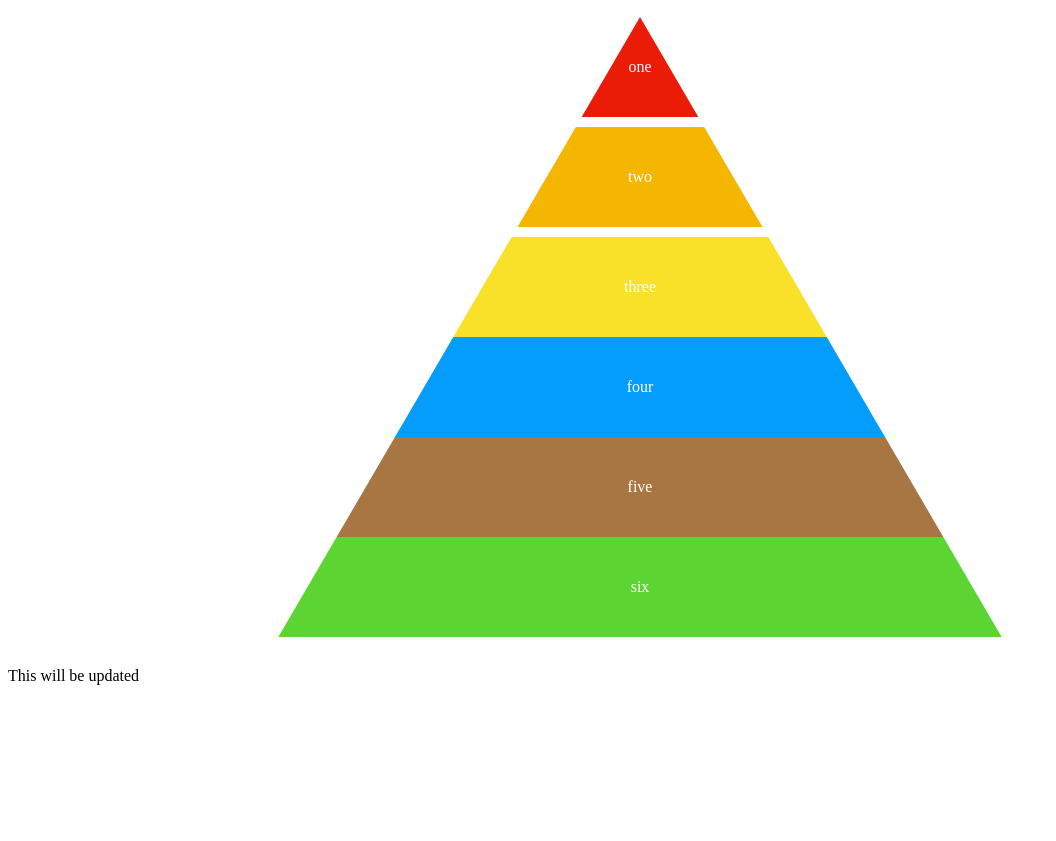
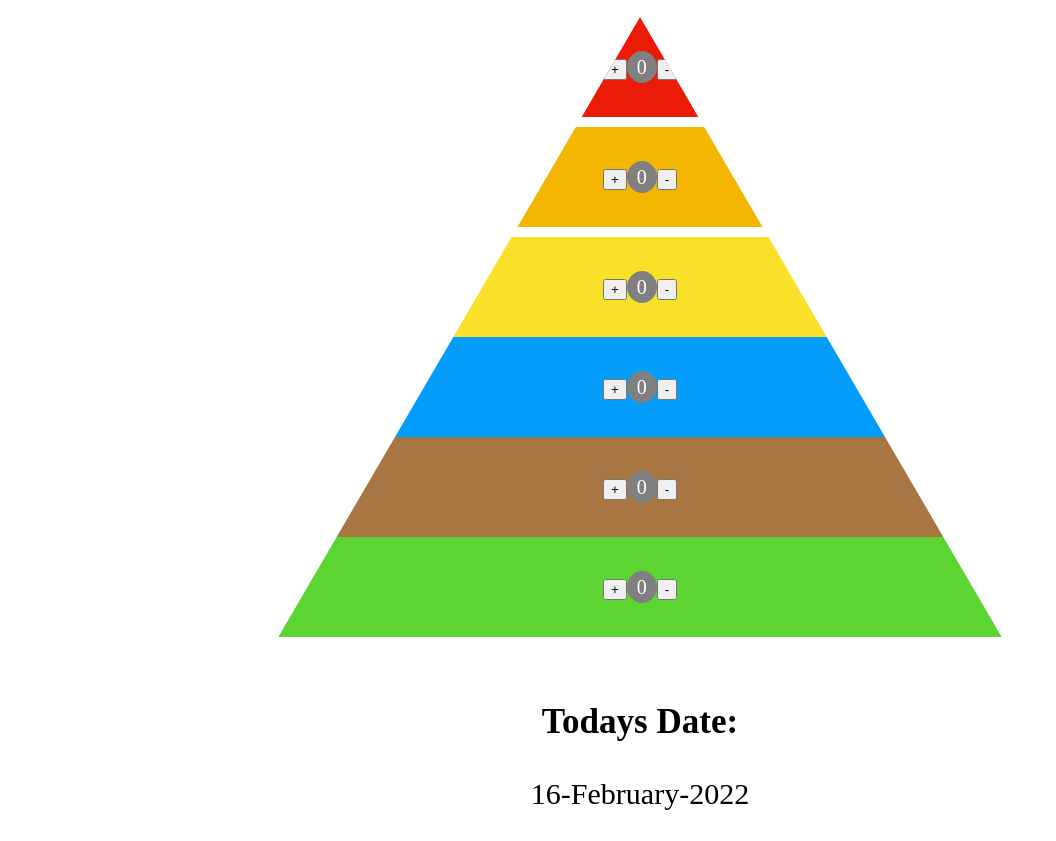
Before and after one commit to katiedoherty/Interactive_food_pyramid, a website: page index.html in a window 1280 px wide. Shown: the part 50-891 px from the top of the page, without its empty margins (0-1056 px from the left). Before the commit the page ends 800 px from the top, so only its background shows below. Drawn offline with Linux system fonts and the light colour scheme.

Commit message:
added buttons and date

```diff
--- a/App.js
+++ b/App.js
@@ -1,10 +1,14 @@
-/*function date(){
-var currentDate = new Date();
-var month = currentDate.getMonth();
-var day = currentDate.getDate();
-var year = currentDate.getFullYear();
-var fullDate = month+"-"+day+"-"+year;
-document.write(fullDate);}*/
 function date() {
-    document.getElementById("date").innerHTML = new Date().toString()
-  }
+  var currentDate = new Date();
+  var month = currentDate.getMonth();
+  const monthNames = ["January", "February", "March", "April", "May", "June",
+  "July", "August", "September", "October", "November", "December"
+  ];
+  var monthname = monthNames[month];
+  var day = currentDate.getDate();
+  var year = currentDate.getFullYear();
+  var fullDate = day + "-" + monthname + "-" + year;
+  document.getElementById("date").innerHTML = fullDate;
+}
+
+document.getElementById("date").innerHTML = date().toString();
--- a/index.html
+++ b/index.html
@@ -5,7 +5,6 @@
         <meta charset="UTF-8">
         <meta name="viewport" content="width=device-width, initial-scale=1.0">
         <meta http-equiv="X-UA-Compatible" content="ie=edge">
-        <script type="text/javascript" src="App.js"></script>
         <link rel = "stylesheet" href = "style.css">
     </head>
 
@@ -20,14 +19,14 @@
 
                 <div class="triangle">
 
-                  <div class="one">one</div>
+                  <div class="one"><button class="plus-button">+</button><span class = buttons id="one">0</span><button class="minusbutton">-</button></div>
 
-                  <div class="two">two</div>
+                  <div class="two"><button class="plus-button">+</button><span class="buttons">0</span><button class="minusbutton">-</button></div>
 
-                  <div class="three">three</div>
-                  <div class="four">four</div>
-                  <div class="five">five</div>
-                  <div class="six">six</div>
+                  <div class="three"><button class="plus-button">+</button><span class="buttons">0</span><button class="minusbutton">-</button></div>
+                  <div class="four"><button class="plus-button">+</button><span class="buttons">0</span><button class="minusbutton">-</button></div>
+                  <div class="five"><button class="plus-button">+</button><span class="buttons">0</span><button class="minusbutton">-</button></div>
+                  <div class="six"><button class="plus-button">+</button><span class="buttons">0</span><button class="minusbutton">-</button></div>
 
                 </div>
 
@@ -36,10 +35,13 @@
             </div>
 
 
+            <div class = date-text>
+              <h3>Todays Date:</h3>
+            <p><span id="date"> </span></p></div>
 
-            <span id="date">This will be updated </span>
           </div>
 
+          <script src="App.js"></script>
     </body>
 
 </html>
--- a/style.css
+++ b/style.css
@@ -48,3 +48,21 @@
     background:#5cd533;
     margin:0 auto;
 }
+
+.date-text{
+    margin:0 auto;
+    text-align: center;
+    font-size: 30px;
+}
+
+.buttons {
+    height: 25px;
+  width: 25px;
+  background-color: grey;
+  border:none;
+  color: white;
+  font-size: 20px;
+  border-radius: 50%;
+  padding:5px 10px;
+
+  }
```
Also changed, not shown: package.json (+28 -0 lines).
